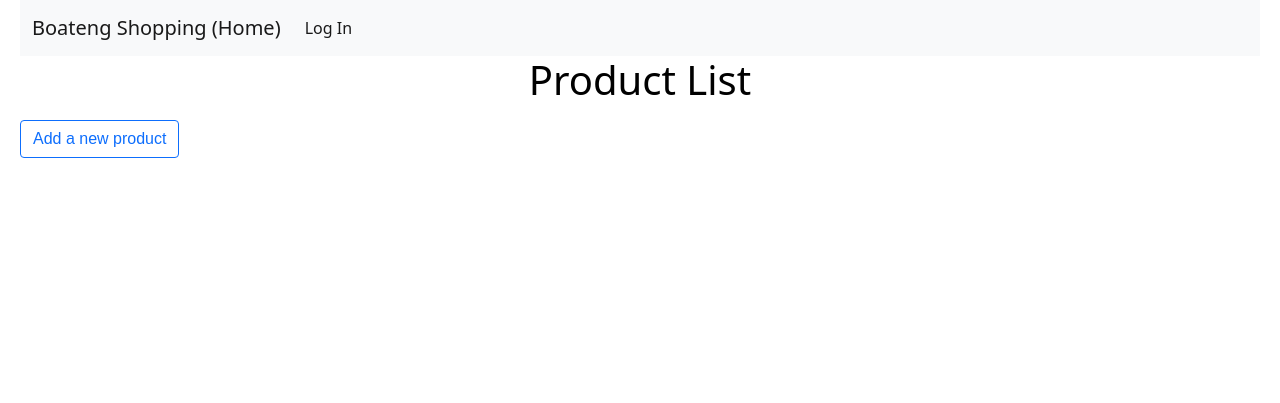
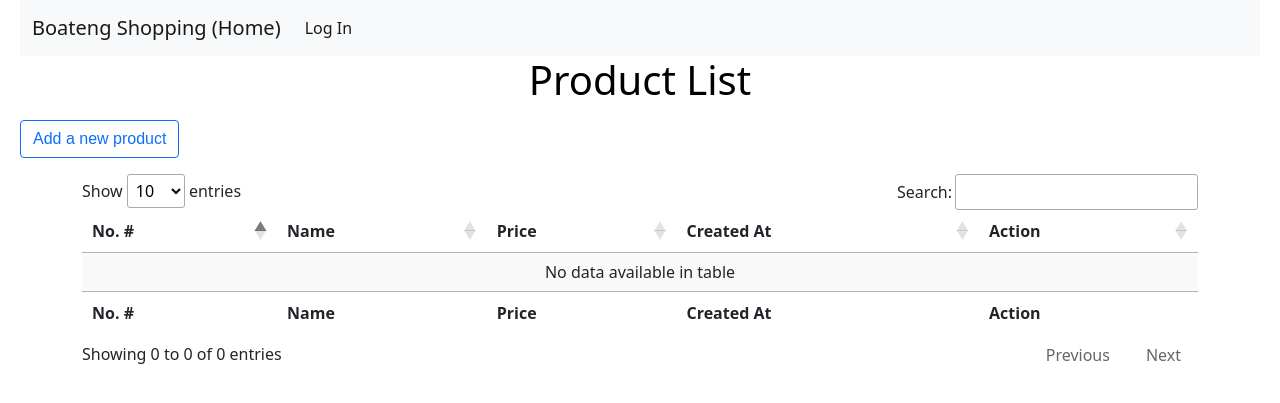
Before and after one commit to Bawuah1994/django_shop, a Django app: page / in a window 1280 px wide. Shown: the top 403 px of the page. Run offline with Django 3.2, Linux system fonts and the light colour scheme; data that the repository does not hold is empty; some libraries are stand-ins or nearby versions.

Commit message:
data table to handle search, sort

```diff
--- a/shop/templates/shop/product_list.html
+++ b/shop/templates/shop/product_list.html
@@ -4,23 +4,39 @@
     <p>{{ deleted }} </p>
     <p><a href="{% url 'shop:product_new' %}" class="btn btn-outline-primary">Add a new product</a></p>
 
+    <div class="container">
+        <table id="example" class="display" style="width:100%">
+          <thead>
+              <tr>
+                  <th>No. #</th>
+                  <th>Name</th>
+                  <th>Price</th>
+                  <th>Created At</th>
+                  <th>Action</th>
+              </tr>
+          </thead>
+          <tbody>
+            {% for product in products %}
+              <tr>
+                  <td>{{ product.id }}</td>
+                  <td>{{product.name }}</td>
+                  <td>£ {{product.price}}</td>
+                  <td>{{ product.created_date }}</td>
+                  <td><a href="{% url 'shop:product_detail' id=product.id %}" class="btn btn-primary">View More</a></td>
+              </tr>
+              {% endfor %}
 
-    <div class="container">
-      <div class="row">
-        {% for product in products %}
-          <div class="col d-flex" style="margin-bottom: 10px !important">
-            <div class="card" style="width: 18rem;">
-              <div class="card-body">
-                <h5 class="card-title">This is product {{ product.id }}</h5>
-                <p class="card-text"> <br> Costs £
-                  {% comment %} <p class="card-text">{{product.name }} <br> Costs £ {% endcomment %}
-                  {{product.price}} <br> Was added on: {{ product.created_date }} </p>
-                <a href="{% url 'shop:product_detail' id=product.id %}" class="btn btn-primary">View More</a>
-              </div>
-            </div>
-          </div>
-        {% endfor %}
-      </div>
+          </tbody>
+          <tfoot>
+              <tr>
+                  <th>No. #</th>
+                  <th>Name</th>
+                  <th>Price</th>
+                  <th>Created At</th>
+                  <th>Action</th>
+              </tr>
+          </tfoot>
+      </table>
     </div>
 
     {% endblock %}
```
Also changed, not shown: shop/templates/shop/order_list.html (+29 -5 lines).
